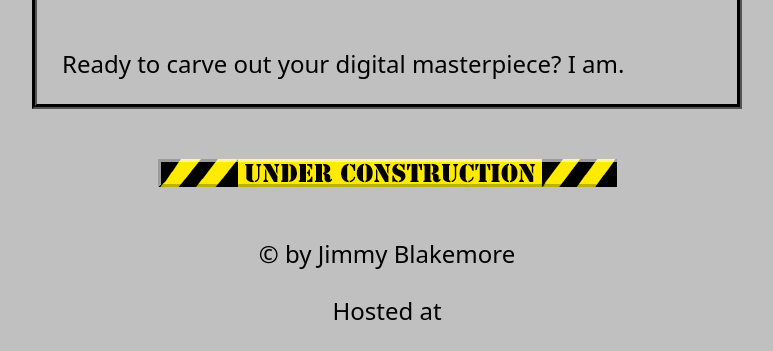
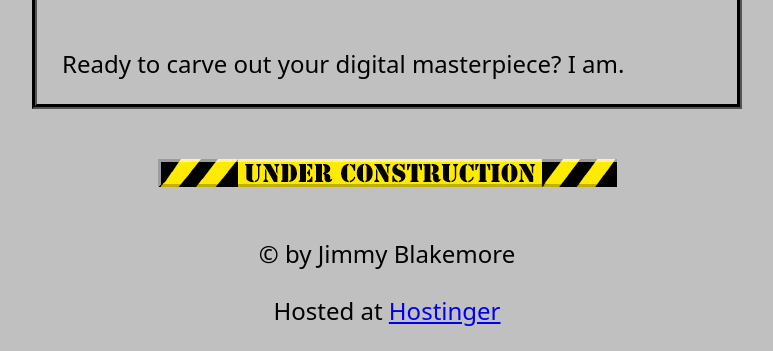
Before and after one commit to JimmyBlakemore/jimmyblakemore.tech, a plain HTML site: page index.html in a window 1280 px wide. Shown: the part 3637-3988 px from the top of the page, without its empty margins (253-1026 px from the left). Drawn offline with Linux system fonts and the light colour scheme; a script that the page names is missing.

Commit message:
Update index.html

```diff
--- a/index.html
+++ b/index.html
@@ -51,7 +51,7 @@
 
     <footer>
         <p>&copy; by Jimmy Blakemore</p>
-        <p>Hosted at <a href="https://hostinger.com?REFERRALCODE=1JIMMY0940" target="_blank"></a></a></p>
+        <p>Hosted at <a href="https://hostinger.com?REFERRALCODE=1JIMMY0940" target="_blank">Hostinger</a></a></p>
     </footer>
 
 </body>
```
